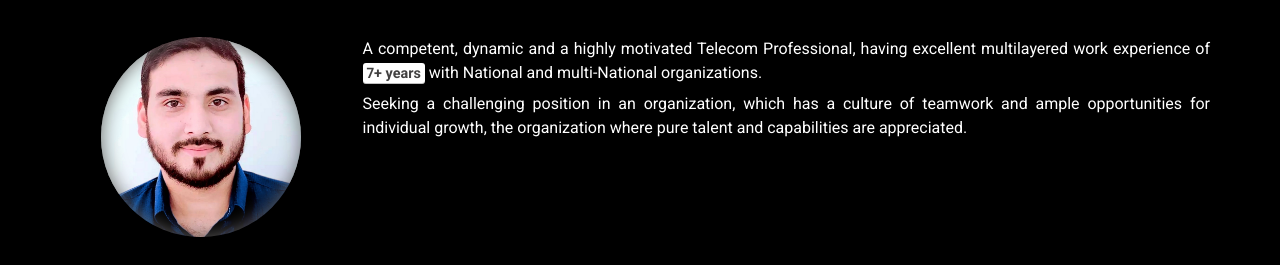
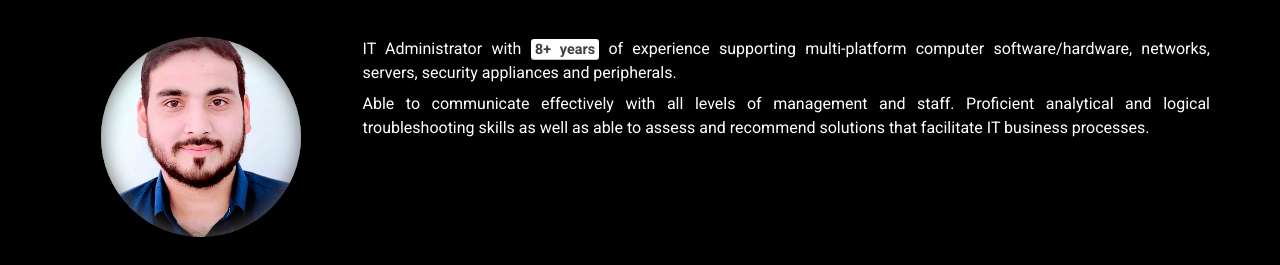
Before and after one commit to ImtiazAliJamil/ImtiazAliJamil.github.io, a plain HTML site: page index.html in a window 1280 px wide. Shown: the part 242-507 px from the top of the page. Drawn offline with nearby package versions, Linux system fonts and the light colour scheme.

Commit message:
Update index.html

```diff
--- a/index.html
+++ b/index.html
@@ -66,9 +66,9 @@
                      <span class="profile-img" style="background-image: url(images/profile.jpg)"></span>
                   </div>
                   <div class="col-xs-12 col-sm-8 col-md-9 col-print-12">
-                     <p>A competent, dynamic and a highly motivated Telecom Professional, having excellent multilayered work experience of <mark><b>7+ years</b></mark> with National and multi-National organizations.
+                     <p>IT Administrator with <mark><b>8+ years</b></mark> of experience supporting multi-platform computer software/hardware, networks, servers, security appliances and peripherals.
                      </p>
-                     <p>Seeking a challenging position in an organization, which has a culture of teamwork and ample opportunities for individual growth, the organization where pure talent and capabilities are appreciated.</p>
+                     <p>Able to communicate effectively with all levels of management and staff. Proficient analytical and logical troubleshooting skills as well as able to assess and recommend solutions that facilitate IT business processes.</p>
                   </div>
                </div>
             </div>
```
